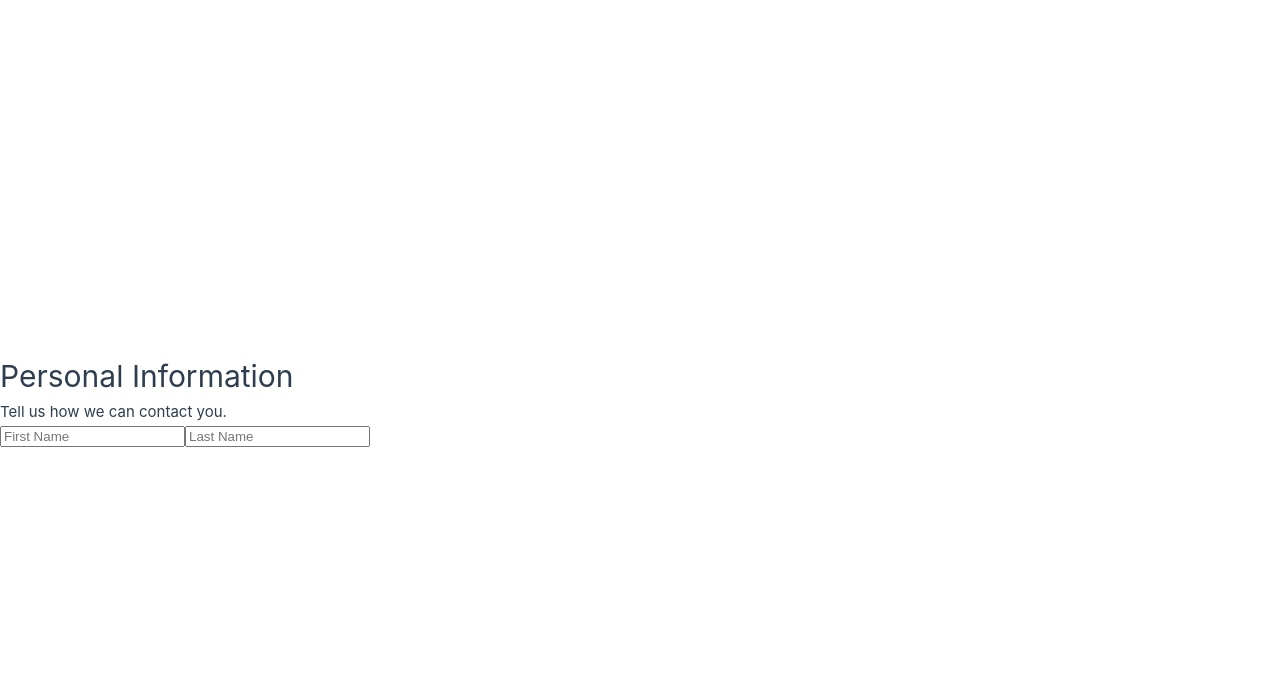
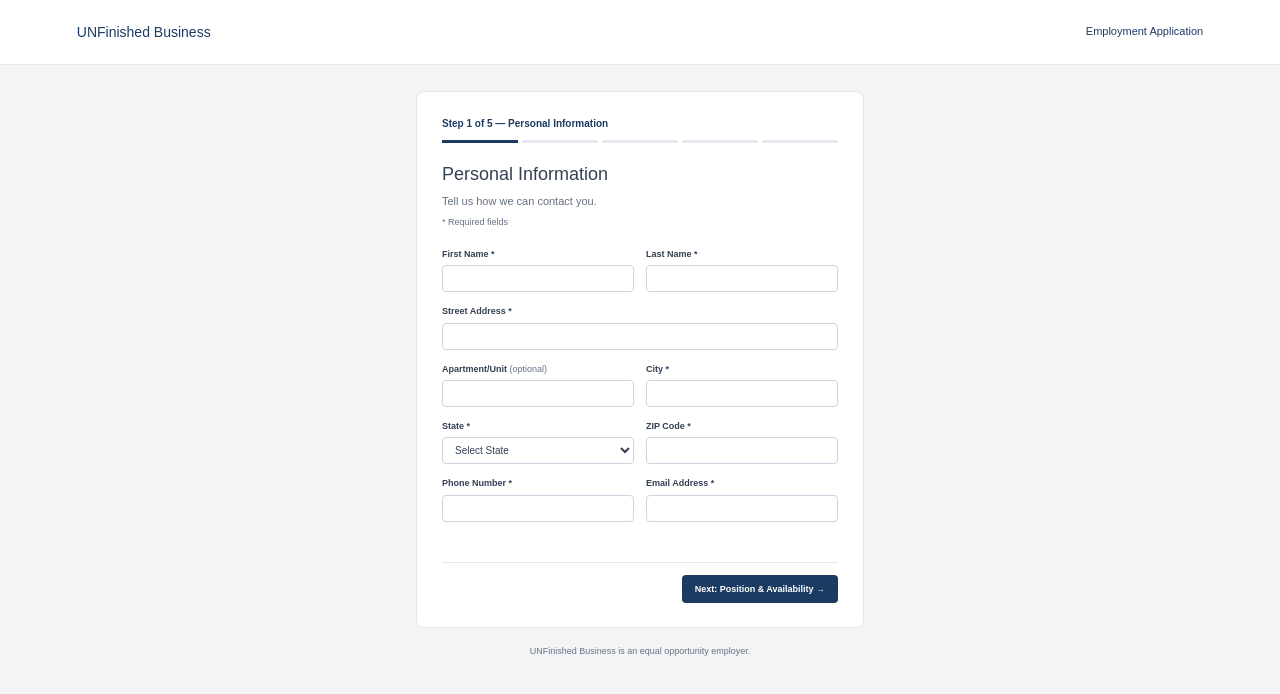
Before and after one commit to AlbertSimpson00/CDA4010---Group-Project-Interface-Prototype, a Vue app in the folder vue-project/: page / in a window 1280 px wide. Shown: the top 694 px of the page. Built offline with nearby package versions, Linux system fonts and the light colour scheme.

Commit message:
Update Page1.vue
Added components

```diff
--- a/vue-project/src/components/Page1.vue
+++ b/vue-project/src/components/Page1.vue
@@ -4,20 +4,270 @@ import { application } from '../stores/application.js'
 </script>
 
 <template>
-  <div>
-    <h1>Personal Information</h1>
-    <p>Tell us how we can contact you.</p>
+  <div class="page">
 
-    <input
-      type="text"
-      placeholder="First Name"
-      v-model="application.personalInfo.firstName"
-    />
+    <header class="top-header">
+      <span>UNFinished Business</span>
+      <small>Employment Application</small>
+    </header>
 
-    <input
-      type="text"
-      placeholder="Last Name"
-      v-model="application.personalInfo.lastName"
-    />
+    <main class="form-container">
+
+      <div class="step-text">Step 1 of 5 — Personal Information</div>
+
+      <div class="progress-bar">
+        <div class="active"></div>
+        <div></div>
+        <div></div>
+        <div></div>
+        <div></div>
+      </div>
+
+      <h2>Personal Information</h2>
+      <p class="subtitle">Tell us how we can contact you.</p>
+      <p class="required-text">* Required fields</p>
+
+      <form @submit.prevent>
+
+        <div class="form-grid">
+
+          <div class="form-group">
+            <label>First Name *</label>
+            <input v-model="application.personalInfo.firstName" type="text" required>
+          </div>
+
+          <div class="form-group">
+            <label>Last Name *</label>
+            <input v-model="application.personalInfo.lastName" type="text" required>
+          </div>
+
+          <div class="form-group full-width">
+            <label>Street Address *</label>
+            <input v-model="application.personalInfo.streetAddress" type="text" required>
+          </div>
+
+          <div class="form-group">
+            <label>Apartment/Unit <span>(optional)</span></label>
+            <input v-model="application.personalInfo.apartment" type="text">
+          </div>
+
+          <div class="form-group">
+            <label>City *</label>
+            <input v-model="application.personalInfo.city" type="text" required>
+          </div>
+
+          <div class="form-group">
+            <label>State *</label>
+            <select v-model="application.personalInfo.state" required>
+              <option value="" disabled>Select State</option>
+              <option value="IL">IL (Intergalactic Lantern)</option>
+            </select>
+          </div>
+
+          <div class="form-group">
+            <label>ZIP Code *</label>
+            <input v-model="application.personalInfo.zipCode" type="text" required>
+          </div>
+
+          <div class="form-group">
+            <label>Phone Number *</label>
+            <input v-model="application.personalInfo.phone" type="tel" required>
+          </div>
+
+          <div class="form-group">
+            <label>Email Address *</label>
+            <input v-model="application.personalInfo.email" type="email" required>
+          </div>
+
+        </div>
+
+        <div class="form-footer">
+          <button type="button" class="next-button">
+            Next: Position &amp; Availability →
+          </button>
+        </div>
+
+      </form>
+    </main>
+
+    <footer>
+      UNFinished Business is an equal opportunity employer.
+    </footer>
+
   </div>
 </template>
+
+<style scoped>
+* {
+  box-sizing: border-box;
+}
+
+.page {
+  min-height: 100vh;
+  background: #f3f4f6;
+  color: #344054;
+  font-family: Arial, sans-serif;
+}
+
+.top-header {
+  height: 65px;
+  background: white;
+  display: flex;
+  justify-content: space-between;
+  align-items: center;
+  padding: 0 6%;
+  border-bottom: 1px solid #e5e7eb;
+  color: #1c3b63;
+  font-size: 14px;
+}
+
+.top-header small {
+  font-size: 11px;
+}
+
+.form-container {
+  background: white;
+  width: 448px;
+  max-width: calc(100% - 30px);
+  margin: 26px auto 0;
+  padding: 24px 25px;
+  border: 1px solid #e2e6ec;
+  border-radius: 8px;
+}
+
+.step-text {
+  font-size: 10px;
+  font-weight: bold;
+  color: #1c3b63;
+  margin-bottom: 8px;
+}
+
+.progress-bar {
+  display: flex;
+  gap: 4px;
+  margin-bottom: 17px;
+}
+
+.progress-bar div {
+  height: 3px;
+  background: #e5eaf0;
+  flex: 1;
+}
+
+.progress-bar .active {
+  background: #1c3b63;
+}
+
+h2 {
+  font-size: 18px;
+  font-weight: normal;
+  margin: 0 0 4px;
+}
+
+.subtitle {
+  font-size: 11px;
+  color: #667085;
+  margin: 0 0 5px;
+}
+
+.required-text {
+  font-size: 9px;
+  color: #667085;
+  margin: 0 0 17px;
+}
+
+.form-grid {
+  display: grid;
+  grid-template-columns: 1fr 1fr;
+  gap: 12px;
+}
+
+.form-group {
+  display: flex;
+  flex-direction: column;
+  min-width: 0;
+}
+
+.full-width {
+  grid-column: span 2;
+}
+
+.form-group label {
+  font-size: 9px;
+  font-weight: bold;
+  margin-bottom: 4px;
+}
+
+.form-group label span {
+  font-weight: normal;
+  color: #667085;
+}
+
+.form-group input,
+.form-group select {
+  width: 100%;
+  height: 27px;
+  border: 1px solid #cbd5e1;
+  border-radius: 4px;
+  padding: 4px 8px;
+  font-size: 10px;
+  color: #344054;
+  background: white;
+}
+
+.form-group input:focus,
+.form-group select:focus {
+  outline: none;
+  border-color: #3678d4;
+  box-shadow: 0 0 3px rgba(54, 120, 212, 0.4);
+}
+
+.form-footer {
+  border-top: 1px solid #e5e7eb;
+  margin-top: 40px;
+  padding-top: 12px;
+  display: flex;
+  justify-content: flex-end;
+}
+
+.next-button {
+  background: #1c3b63;
+  color: white;
+  border: none;
+  border-radius: 4px;
+  padding: 9px 13px;
+  font-size: 9px;
+  font-weight: bold;
+  cursor: pointer;
+}
+
+.next-button:hover {
+  background: #294f7c;
+}
+
+footer {
+  text-align: center;
+  font-size: 9px;
+  color: #667085;
+  margin: 16px 0;
+}
+
+@media (max-width: 500px) {
+  .top-header {
+    padding: 0 15px;
+  }
+
+  .form-container {
+    margin: 15px auto;
+    padding: 20px;
+  }
+
+  .form-grid {
+    grid-template-columns: 1fr;
+  }
+
+  .full-width {
+    grid-column: span 1;
+  }
+}
+</style>
```
